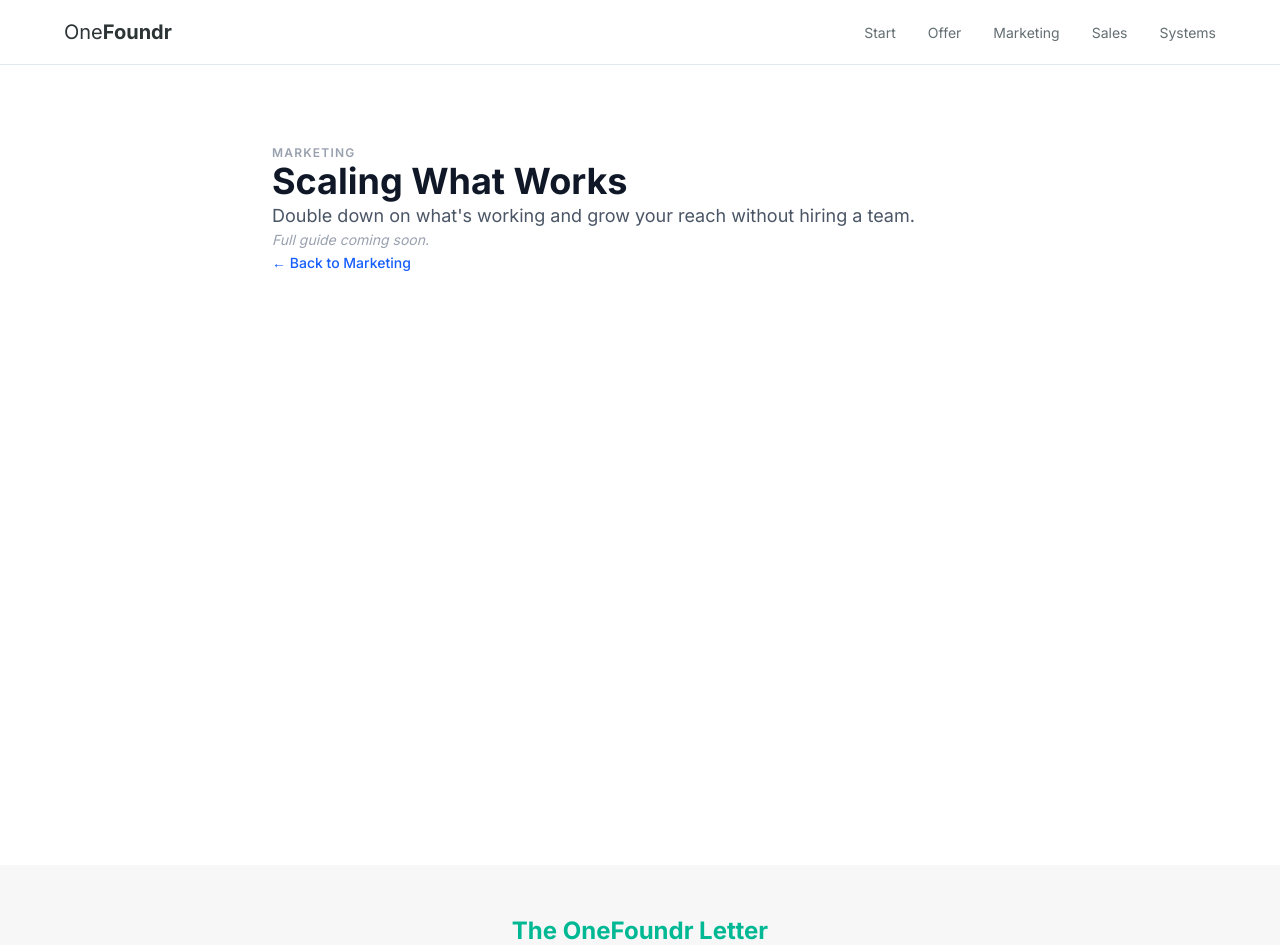
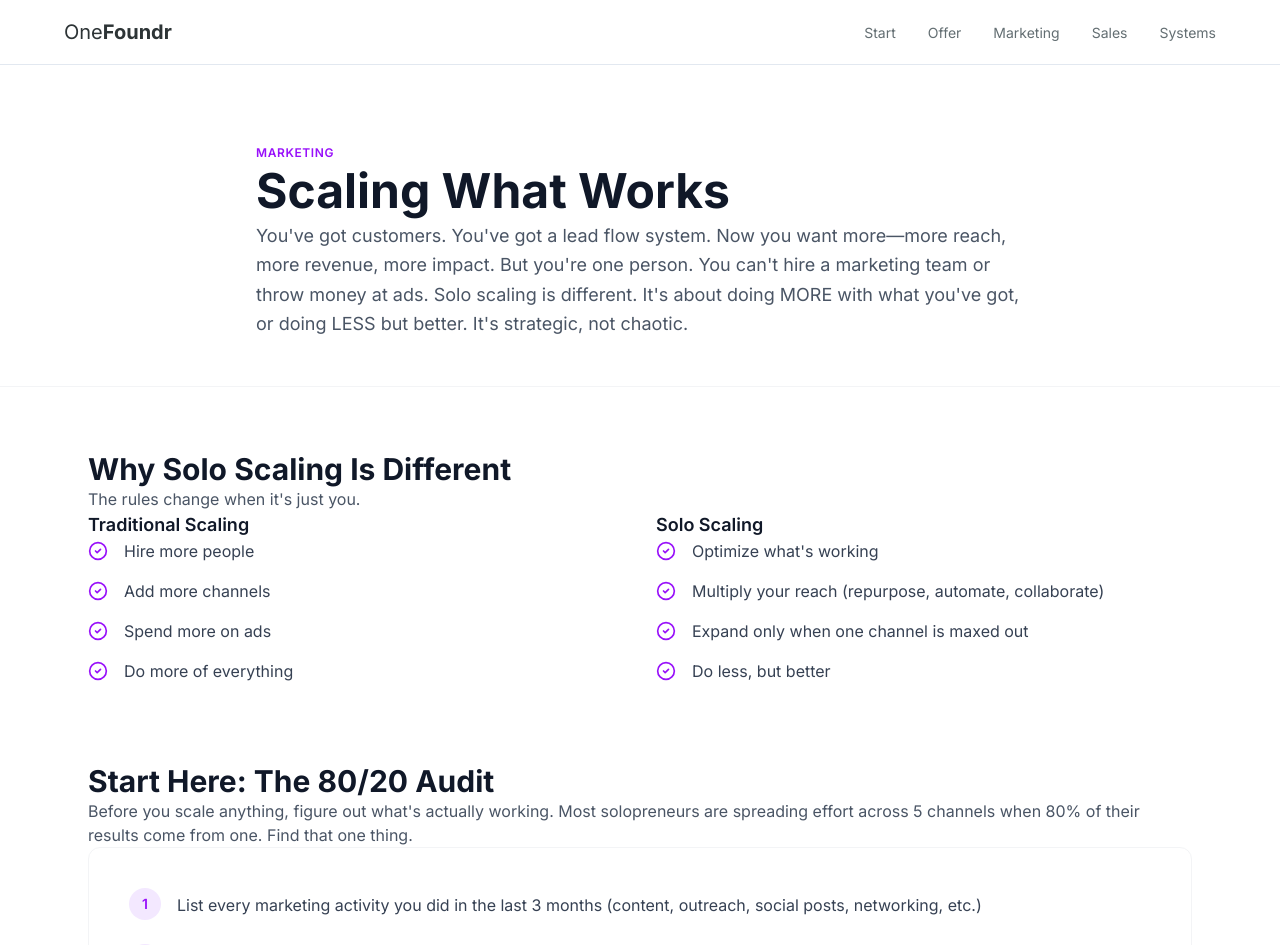
Before and after one commit to biso2005/onefoundr, a Next.js app: page /marketing/scaling in a window 1280 px wide. Shown: the top 945 px of the page. Built offline with nearby package versions, Linux system fonts and the light colour scheme.

Commit message:
Create comprehensive scaling hub page with audit, comparison, and mode selection

```diff
--- a/src/app/marketing/scaling/page.tsx
+++ b/src/app/marketing/scaling/page.tsx
@@ -1,24 +1,197 @@
 import Link from "next/link";
+import {
+  TrendingUp,
+  Copy,
+  Plus,
+  AlertCircle,
+  CheckCircle2,
+  ArrowRight,
+} from "lucide-react";
 
 export const metadata = {
-  title: "Scaling What Works — OneFoundr",
-  description: "Double down on what's working and grow your reach without hiring a team."
+  title: "Scaling What Works | OneFoundr",
+  description: "Grow your reach and revenue without hiring a team or burning out. Double down on what's working, multiply your efforts, and expand strategically.",
 };
+
+const scalingComparison = [
+  {
+    label: "Traditional Scaling",
+    items: [
+      "Hire more people",
+      "Add more channels",
+      "Spend more on ads",
+      "Do more of everything",
+    ],
+  },
+  {
+    label: "Solo Scaling",
+    items: [
+      "Optimize what's working",
+      "Multiply your reach (repurpose, automate, collaborate)",
+      "Expand only when one channel is maxed out",
+      "Do less, but better",
+    ],
+  },
+];
+
+const auditChecklist = [
+  "List every marketing activity you did in the last 3 months (content, outreach, social posts, networking, etc.)",
+  "Track where your last 10 customers/leads came from",
+  "Identify the ONE channel driving most results",
+  "Ask: Am I maxing out this channel, or just dabbling?",
+];
+
+const scalingModes = [
+  {
+    title: "Optimize",
+    icon: TrendingUp,
+    description:
+      "You've found what works. Now squeeze more out of it. Better headlines, stronger CTAs, higher conversions. Get 2x results from the same effort.",
+    whenToUse: "You have ONE channel working, but you're not maxing it out yet",
+    href: "/marketing/scaling/optimize",
+  },
+  {
+    title: "Multiply",
+    icon: Copy,
+    description:
+      "Turn one piece of content into ten. Automate follow-ups. Collaborate to reach new audiences. Expand your reach without new channels.",
+    whenToUse: "Your channel is optimized, now you want more reach without more work",
+    href: "/marketing/scaling/multiply",
+  },
+  {
+    title: "Expand",
+    icon: Plus,
+    description:
+      "Add a second marketing channel—but only when your first one is running smoothly. Strategic expansion, not random experiments.",
+    whenToUse: "You've maxed out one channel and you're ready to diversify (carefully)",
+    href: "/marketing/scaling/expand",
+  },
+];
 
 export default function ScalingPage() {
   return (
-    <div className="max-w-3xl mx-auto px-4 py-20">
-      <p className="text-xs font-semibold uppercase tracking-widest text-gray-400 mb-3">
-        MARKETING
-      </p>
-      <h1 className="text-4xl font-bold text-gray-900 mb-4">Scaling What Works</h1>
-      <p className="text-gray-600 text-lg leading-relaxed mb-6">
-        Double down on what's working and grow your reach without hiring a team.
-      </p>
-      <p className="text-sm text-gray-400 italic mb-8">Full guide coming soon.</p>
-      <Link href="/marketing" className="text-sm font-medium text-blue-600 hover:underline">
-        ← Back to Marketing
-      </Link>
+    <div className="w-full bg-white">
+      {/* Hero Section */}
+      <section className="bg-white pt-20 pb-12 px-6 border-b border-gray-100">
+        <div className="max-w-3xl mx-auto">
+          <p className="text-xs font-semibold text-purple-600 uppercase tracking-wider mb-4">
+            MARKETING
+          </p>
+          <h1 className="text-4xl md:text-5xl font-bold text-gray-900 mb-6 leading-tight">
+            Scaling What Works
+          </h1>
+          <p className="text-base md:text-lg text-gray-600 leading-relaxed">
+            You've got customers. You've got a lead flow system. Now you want more—more reach, more revenue, more impact. But you're one person. You can't hire a marketing team or throw money at ads. Solo scaling is different. It's about doing MORE with what you've got, or doing LESS but better. It's strategic, not chaotic.
+          </p>
+        </div>
+      </section>
+
+      <div className="max-w-6xl mx-auto px-6 py-16">
+        {/* Why Solo Scaling Is Different Section */}
+        <section className="mb-20">
+          <h2 className="text-3xl font-bold text-gray-900 mb-2">Why Solo Scaling Is Different</h2>
+          <p className="text-gray-600 mb-8">The rules change when it's just you.</p>
+          <div className="grid grid-cols-1 md:grid-cols-2 gap-8">
+            {scalingComparison.map((column, idx) => (
+              <div key={idx}>
+                <h3 className="text-lg font-semibold text-gray-900 mb-6">{column.label}</h3>
+                <div className="space-y-4">
+                  {column.items.map((item, i) => (
+                    <div key={i} className="flex items-start gap-4">
+                      <CheckCircle2 className="w-5 h-5 text-purple-600 flex-shrink-0 mt-0.5" />
+                      <p className="text-gray-700">{item}</p>
+                    </div>
+                  ))}
+                </div>
+              </div>
+            ))}
+          </div>
+        </section>
+
+        {/* 80/20 Audit Section */}
+        <section className="mb-20">
+          <h2 className="text-3xl font-bold text-gray-900 mb-2">Start Here: The 80/20 Audit</h2>
+          <p className="text-gray-600 mb-8">
+            Before you scale anything, figure out what's actually working. Most solopreneurs are spreading effort across 5 channels when 80% of their results come from one. Find that one thing.
+          </p>
+          <div className="bg-white rounded-xl border border-gray-100 p-8 md:p-10">
+            <div className="space-y-6">
+              {auditChecklist.map((item, idx) => (
+                <div key={idx} className="flex gap-4">
+                  <div className="flex items-center justify-center w-8 h-8 rounded-full bg-purple-100 flex-shrink-0">
+                    <span className="text-sm font-semibold text-purple-600">{idx + 1}</span>
+                  </div>
+                  <p className="text-gray-700 leading-relaxed pt-1">{item}</p>
+                </div>
+              ))}
+            </div>
+            <div className="mt-8 pt-8 border-t border-gray-100">
+              <p className="text-gray-700 leading-relaxed">
+                <strong>Closing line:</strong> Once you know your 80/20 channel, you have three options: optimize it, multiply it, or expand beyond it.
+              </p>
+            </div>
+          </div>
+        </section>
+
+        {/* Scaling Modes Section */}
+        <section className="mb-20">
+          <h2 className="text-3xl font-bold text-gray-900 mb-2">Choose Your Scaling Mode</h2>
+          <p className="text-gray-600 mb-8">
+            Pick the mode that matches where you are right now. You don't need all three—just the next logical step.
+          </p>
+          <div className="grid grid-cols-1 md:grid-cols-3 gap-6">
+            {scalingModes.map((mode, idx) => {
+              const Icon = mode.icon;
+              return (
+                <Link key={idx} href={mode.href}>
+                  <div className="bg-white rounded-xl border border-gray-100 p-6 hover:shadow-md hover:border-purple-300 transition-all cursor-pointer h-full flex flex-col">
+                    <div className="flex items-start justify-between mb-4">
+                      <Icon className="w-8 h-8 text-purple-600 flex-shrink-0" />
+                      <ArrowRight className="w-4 h-4 text-gray-300" />
+                    </div>
+                    <h3 className="text-lg font-semibold text-gray-900 mb-3">{mode.title}</h3>
+                    <p className="text-sm text-gray-600 leading-relaxed mb-6 flex-grow">
+                      {mode.description}
+                    </p>
+                    <p className="text-xs font-medium text-purple-600 uppercase tracking-wider">
+                      When to use: {mode.whenToUse}
+                    </p>
+                  </div>
+                </Link>
+              );
+            })}
+          </div>
+        </section>
+
+        {/* Warning Callout Box */}
+        <section className="mb-20">
+          <div className="bg-yellow-50 border-2 border-yellow-200 rounded-xl p-8 md:p-10">
+            <div className="flex items-start gap-4">
+              <AlertCircle className="w-6 h-6 text-yellow-600 flex-shrink-0 mt-1" />
+              <div className="flex-grow">
+                <h3 className="text-lg font-bold text-gray-900 mb-3">Don't Skip Steps</h3>
+                <p className="text-gray-700 leading-relaxed">
+                  The biggest mistake solopreneurs make? Jumping to 'Expand' before they've optimized and multiplied what's already working. If you're getting 10 leads/month from one channel, don't add a second channel—get to 30 leads from the first one. Only expand when you've truly maxed out your primary channel.
+                </p>
+              </div>
+            </div>
+          </div>
+        </section>
+
+        {/* CTA Section */}
+        <section className="bg-gradient-to-br from-purple-50 to-indigo-50 rounded-2xl border border-purple-100 p-8 md:p-12 text-center">
+          <h2 className="text-2xl font-bold text-gray-900 mb-3">Ready to Scale Strategically?</h2>
+          <p className="text-gray-600 mb-6 max-w-2xl mx-auto">
+            Start with the 80/20 audit. Find your one thing, then choose which mode comes next.
+          </p>
+          <Link
+            href="/marketing"
+            className="inline-block px-6 py-3 bg-purple-600 text-white rounded-lg font-medium hover:bg-purple-700 transition-colors"
+          >
+            Back to Marketing Hub
+          </Link>
+        </section>
+      </div>
     </div>
   );
 }
```
